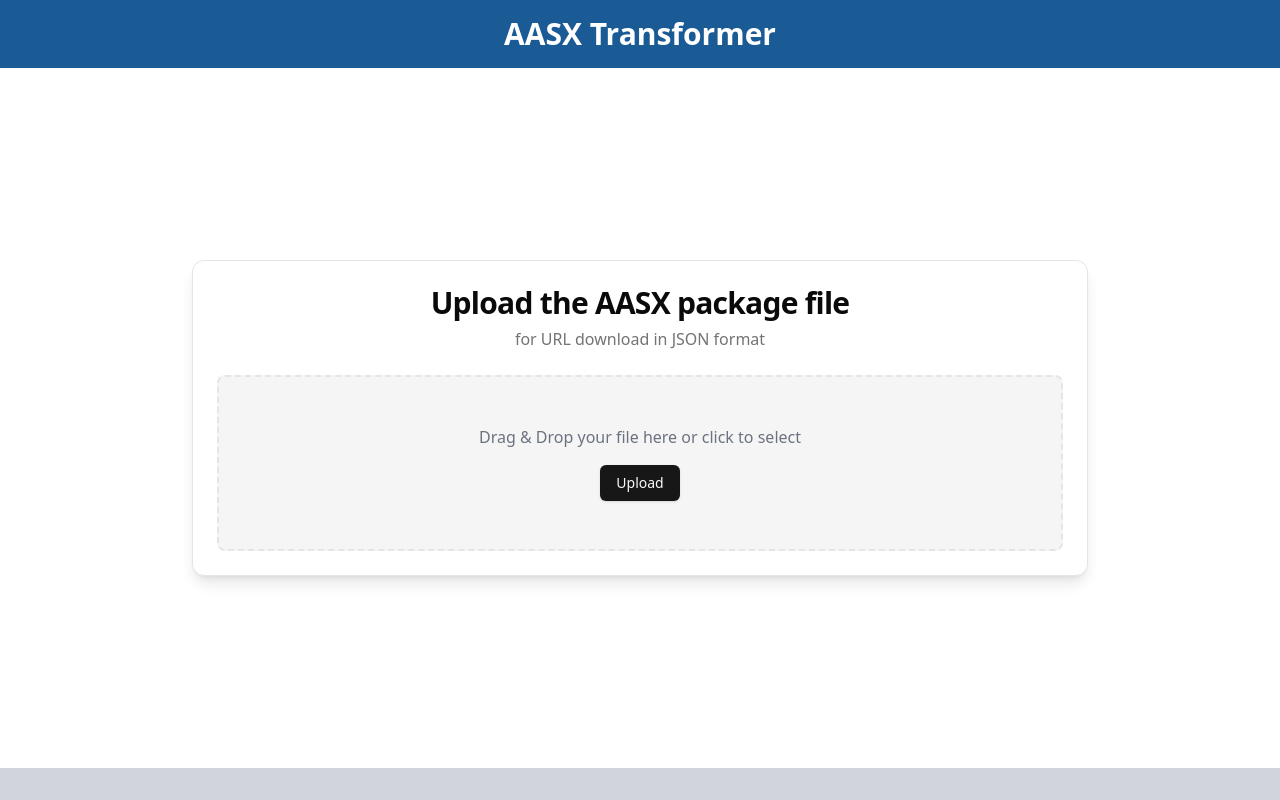
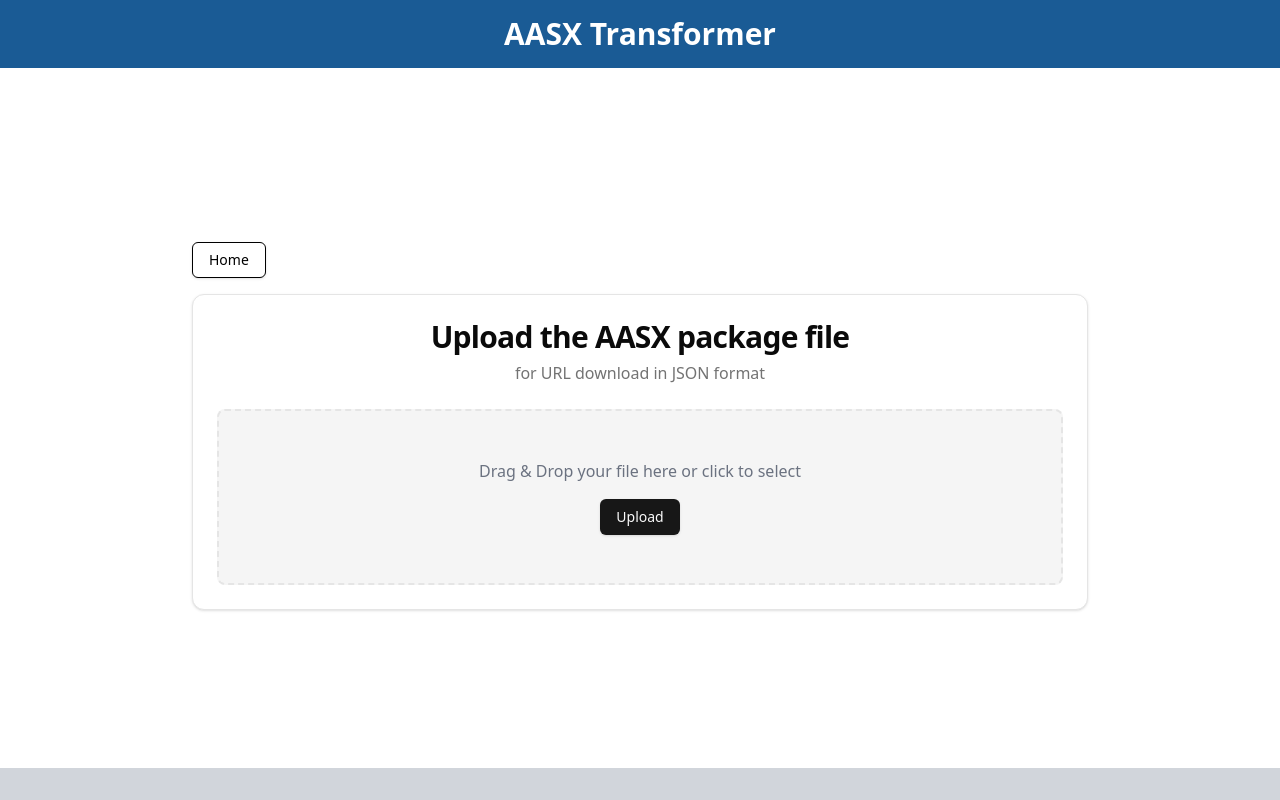
Before and after one commit to downying/AASX_Transformer, a Next.js app in the folder aasx-transformer/: page /main in a window 1280 px wide. Built offline with nearby package versions, Linux system fonts and the light colour scheme.

Commit message:
[Front] 메인화면에서 시작화면으로 이동 버튼

```diff
--- a/aasx-transformer/package.json
+++ b/aasx-transformer/package.json
@@ -14,7 +14,7 @@
     "class-variance-authority": "^0.7.1",
     "clsx": "^2.1.1",
     "lucide-react": "^0.475.0",
-    "next": "15.1.7",
+    "next": "^15.1.7",
     "react": "^19.0.0",
     "react-dom": "^19.0.0",
     "react-router-dom": "^7.2.0",
--- a/aasx-transformer/src/app/main/page.tsx
+++ b/aasx-transformer/src/app/main/page.tsx
@@ -4,6 +4,7 @@ import React, { useEffect, useRef, useState } from "react";
 import { Button } from "@/components/ui/button";
 import { Card, CardContent, CardHeader, CardTitle } from "@/components/ui/card";
 import { uploadFile } from "@/lib/api/fileUpload";
+import Link from "next/link";
 
 const MainPage = () => {
 
@@ -94,8 +95,18 @@ const MainPage = () => {
 
   return (
     <div className="flex flex-col items-center justify-center w-full h-full bg-background text-foreground">
+      {/* 전체를 하나의 div로 묶기 */}
+      <div className="w-full max-w-4xl">
+        {/* 홈으로 돌아가는 링크 */}
+        <div className="flex items-start mb-4">
+          <Link href="/">
+            <Button className="mt-4 bg-white text-black border border-black hover:bg-black hover:text-white" variant="default">
+              Home
+            </Button>
+          </Link>
+        </div>
         {/* 컨테이너 */}
-      <Card className="w-full max-w-4xl shadow-lg">
+        <Card>
           {/* 헤더 */}
           <CardHeader className="text-center">
             <CardTitle className="text-2xl md:text-3xl font-semibold">
@@ -105,7 +116,6 @@ const MainPage = () => {
               for URL download in JSON format
             </p>
           </CardHeader>
-
           {/* 업로드 영역 */}
           <CardContent>
             <div
@@ -140,10 +150,10 @@ const MainPage = () => {
               <Button onClick={handleUpload} variant="default">
                 Upload
               </Button>
-
             </div>
           </CardContent>
         </Card>
+      </div>
     </div>
   );
 };
--- a/aasx-transformer/src/app/page.tsx
+++ b/aasx-transformer/src/app/page.tsx
@@ -14,7 +14,7 @@ const Start = () => {
       <div className="w-60 justify-center items-center gap-4 inline-flex mt-6">
         {/* 메인 화면으로 이동 */}
         <Link href="/main" passHref>
-          <Button className="mt-4 bg-blue-500 hover:bg-blue-400 w-40" variant="default">
+          <Button className="mt-4 bg-white text-black border border-black hover:bg-black hover:text-white w-40" variant="default">
             Start
           </Button>
         </Link>
--- a/aasx-transformer/src/components/common/Header.tsx
+++ b/aasx-transformer/src/components/common/Header.tsx
@@ -1,9 +1,16 @@
+import Link from 'next/link'
 import React from 'react'
 
 function Header() {
   return (
     <header className="w-full bg-[#1A5B95] py-4">
-        <h1 className="text-center text-3xl font-bold text-white">AASX Transformer</h1>
+        <h1 className="text-center text-3xl font-bold text-white">
+          {/* 로그인 기능 전 상태라서 헤더 클릭 시 메인 화면으로 이동하도록 설정
+              - 로그인 기능 구현 시,
+              - 로그인 ⭕ -> href="/main"
+              - 로그인 ❌ -> href="/" */}
+          <Link href="/main" passHref>AASX Transformer</Link>
+        </h1>
     </header>
   )
 }
```
Also changed, not shown: 1 other file (tests, documents, lock files or other folders). Lines whose indentation alone changed are shown as unchanged.
